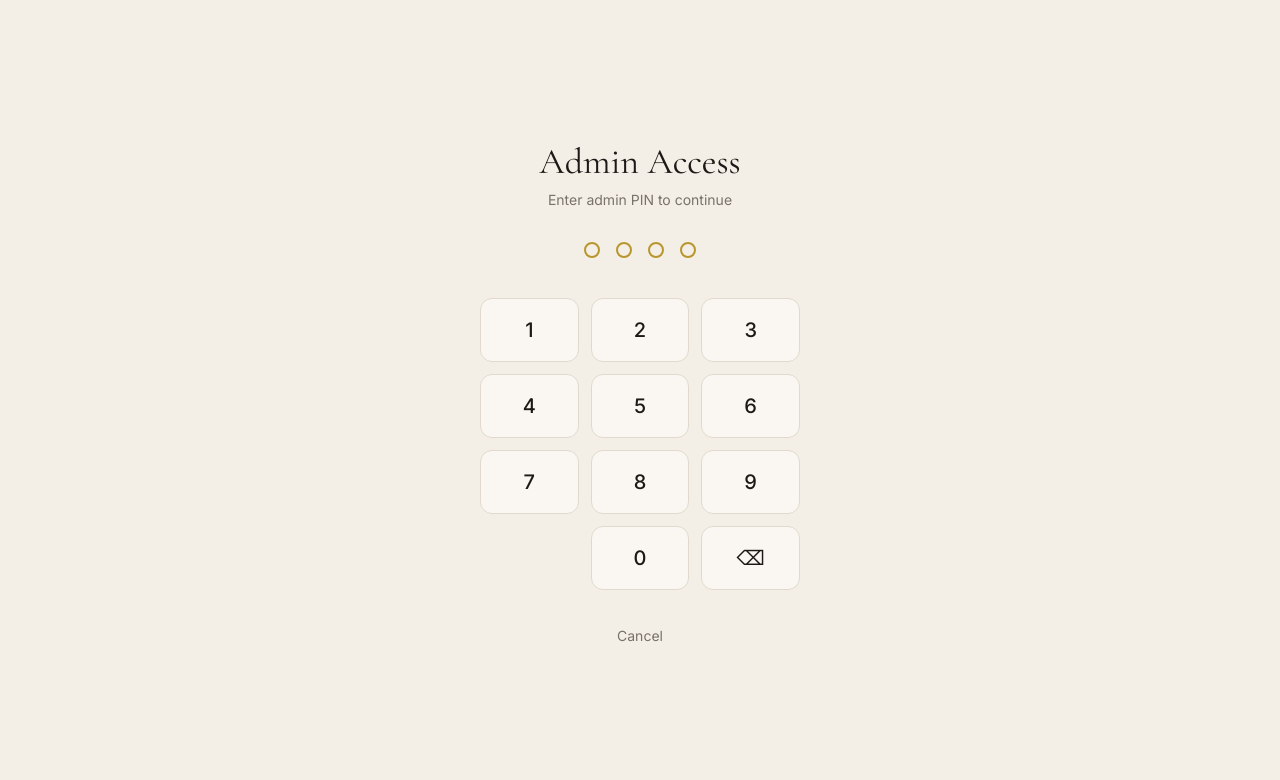
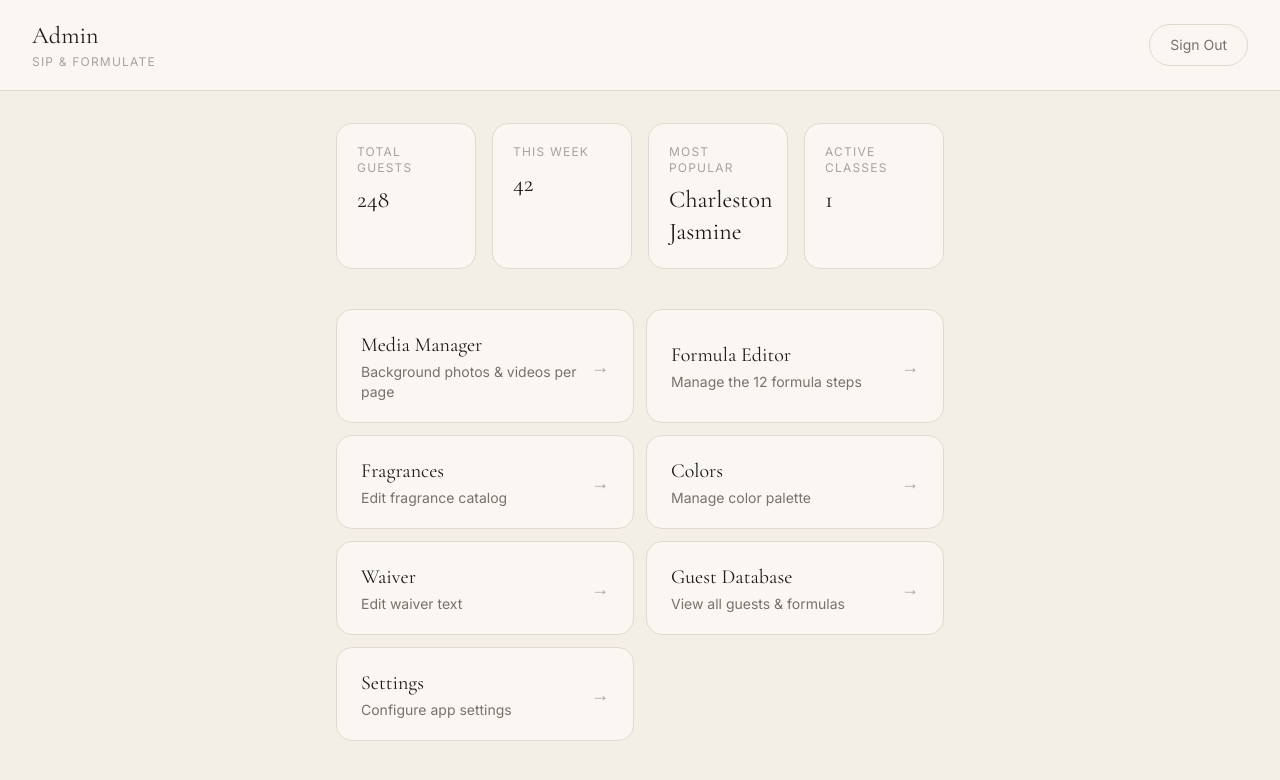
Before and after one commit to thecosmeticformularynm/sip-formulate-app, a Next.js app: page /admin in a window 1280 px wide. Shown: the top 780 px of the page. Built offline with nearby package versions, Linux system fonts and the light colour scheme.

Commit message:
Skip intro, go straight to steps; remove PIN gates on staff and admin

```diff
--- a/app/admin/page.tsx
+++ b/app/admin/page.tsx
@@ -28,17 +28,6 @@ export default function AdminPage() {
   const router = useRouter();
   const { adminAuthed, setAdminAuthed } = useStore();
 
-  if (!adminAuthed) {
-    return (
-      <PinEntry
-        title="Admin Access"
-        subtitle="Enter admin PIN to continue"
-        correctPin={ADMIN_PIN}
-        onSuccess={() => setAdminAuthed(true)}
-        onCancel={() => router.push('/')}
-      />
-    );
-  }
 
   return (
     <PageTransition>
--- a/app/guest/create/page.tsx
+++ b/app/guest/create/page.tsx
@@ -20,7 +20,7 @@ export default function CreatePage() {
   const router = useRouter();
   const { setProductName, setScentName, setActiveName, completeStep } = useStore();
 
-  const [phase, setPhase] = useState<Phase>('intro');
+  const [phase, setPhase] = useState<Phase>('steps');
   const [introFrame, setIntroFrame] = useState(0);
   const [nameValue, setNameValue] = useState('');
   const [scentValue, setScentValue] = useState('');
--- a/app/staff/page.tsx
+++ b/app/staff/page.tsx
@@ -197,19 +197,8 @@ export default function StaffPage() {
   const [tab, setTab] = useState<Tab>('overview');
   const [hydrated, setHydrated] = useState(false);
 
-  useEffect(() => setHydrated(true), []);
-
-  if (!staffAuthed) {
-    return (
-      <PinEntry
-        title="Staff Access"
-        subtitle="Enter your PIN to continue"
-        correctPin={STAFF_PIN}
-        onSuccess={() => setStaffAuthed(true)}
-        onCancel={() => router.push('/')}
-      />
-    );
-  }
+  useEffect(() => { setHydrated(true); setStaffAuthed(true); }, []);
+
 
   if (!hydrated) {
     return <div style={{ minHeight: '100vh', backgroundColor: BG }} />;
```
